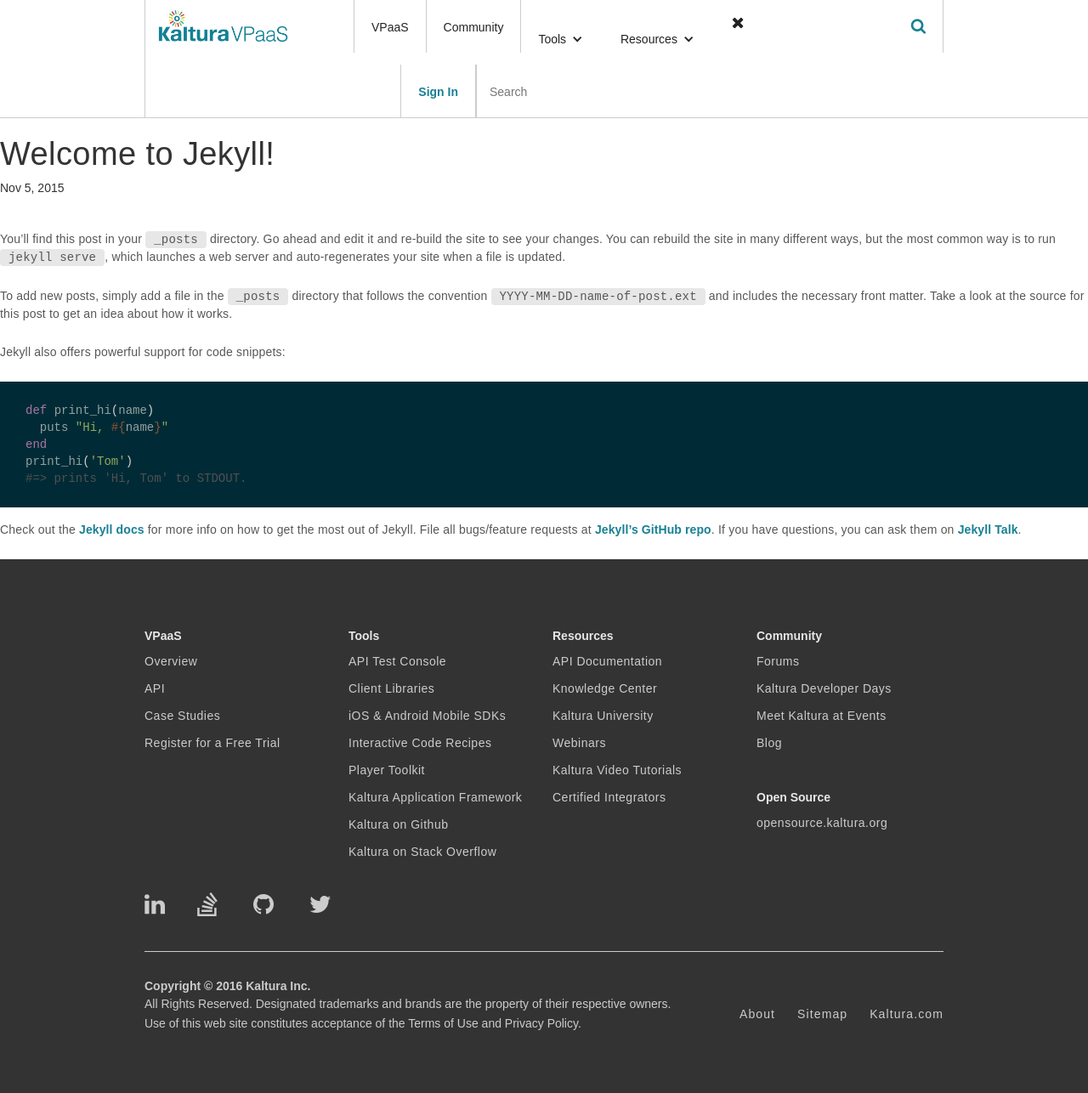
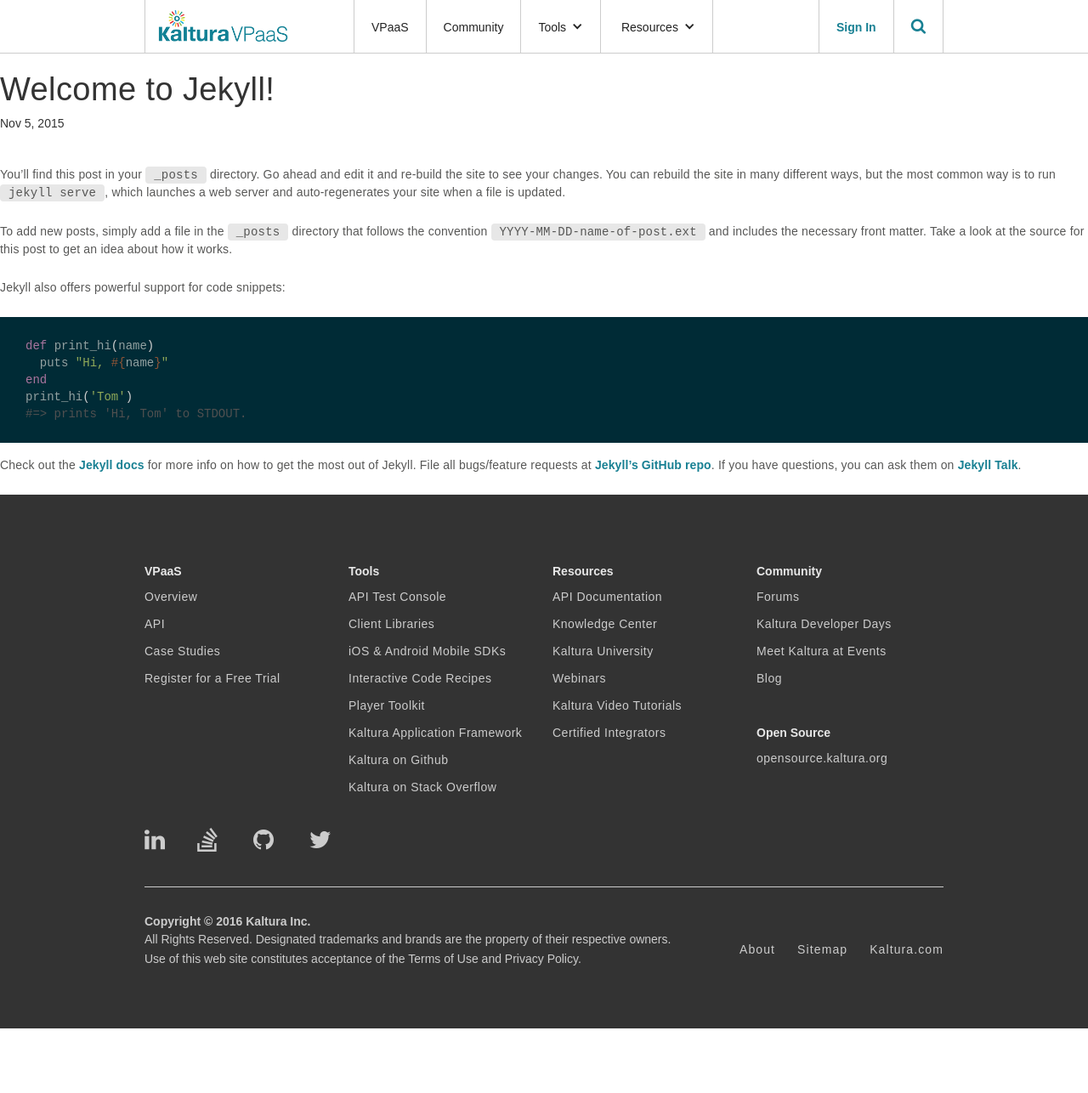
Before and after one commit to kaltura/DeveloperPortalDocs, a Jekyll site: the page built from _posts/2015-11-05-welcome-to-jekyll.markdown, in a window 1280 px wide. Shown: the whole page at 85% size. Built offline with Jekyll 4.4.1, drawn with Linux system fonts in a browser that asks for light colours; nearby versions of some CDN libraries; comment, search, counter and statistics services are not loaded; after the commit the page ends 1210 px from its top, so only the background shows below that.

Commit message:
update CSS for nav

```diff
--- a/css/kaltura-dev-site.webflow.css
+++ b/css/kaltura-dev-site.webflow.css
@@ -1051,6 +1051,38 @@ figure.highlight {
   float: right;
 }
 
+.search-close.fa.fa-times.fa-lg {
+  float: right;
+  color: #575756;
+}
+
+.nav-dropdown {
+  padding-top: 22px;
+  border-right: 1px solid #ccc;
+  font-family: proxima-nova, sans-serif;
+}
+
+.nav-dropdown.w--open {
+  font-family: proxima-nova, sans-serif;
+}
+
+.nav-dropdown-list.w--open {
+  margin-top: 10px;
+  background-color: #fff;
+  box-shadow: 1px 1px 2px 1px rgba(0, 0, 0, .22);
+}
+
+.dropdown-link {
+  -webkit-transition: background-color 200ms ease-in-out, color 200ms ease-in-out;
+  transition: background-color 200ms ease-in-out, color 200ms ease-in-out;
+  font-family: proxima-nova, sans-serif;
+}
+
+.dropdown-link:hover {
+  background-color: #188093;
+  color: #fff;
+}
+
 html.w-mod-js *[data-ix="hide-on-load"] {
   display: none;
   opacity: 0;
@@ -1071,7 +1103,11 @@ html.w-mod-js *[data-ix="search-bar"] {
   opacity: 0;
 }
 
-html.w-mod-js *[data-ix="new-interaction"] {
+html.w-mod-js *[data-ix="close-search"] {
+  display: none;
+}
+
+html.w-mod-js *[data-ix="search-input-hide-on-load"] {
   display: none;
 }
 
```
